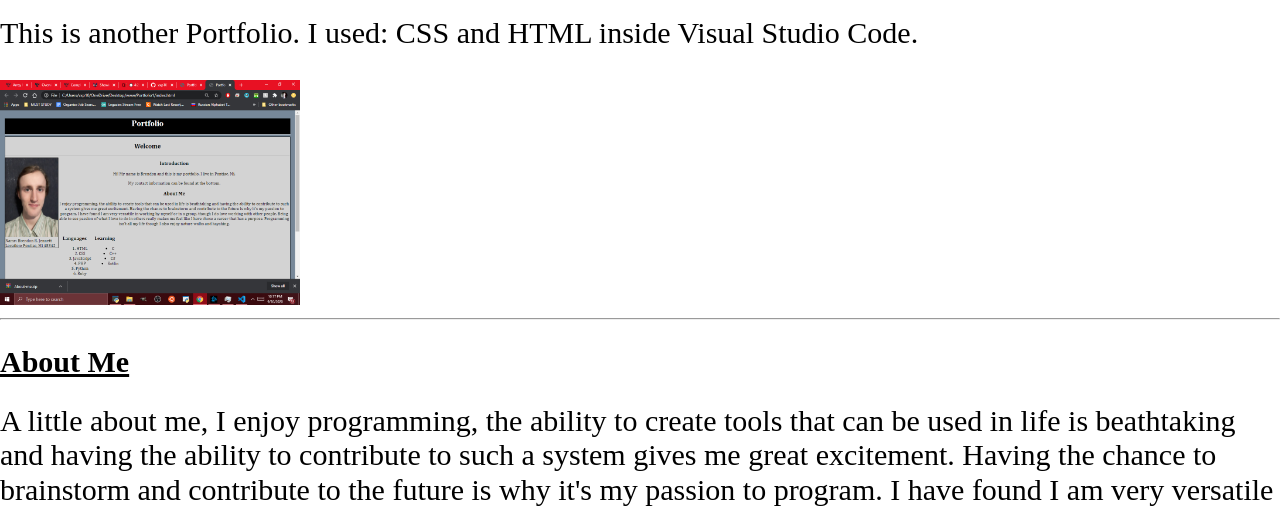
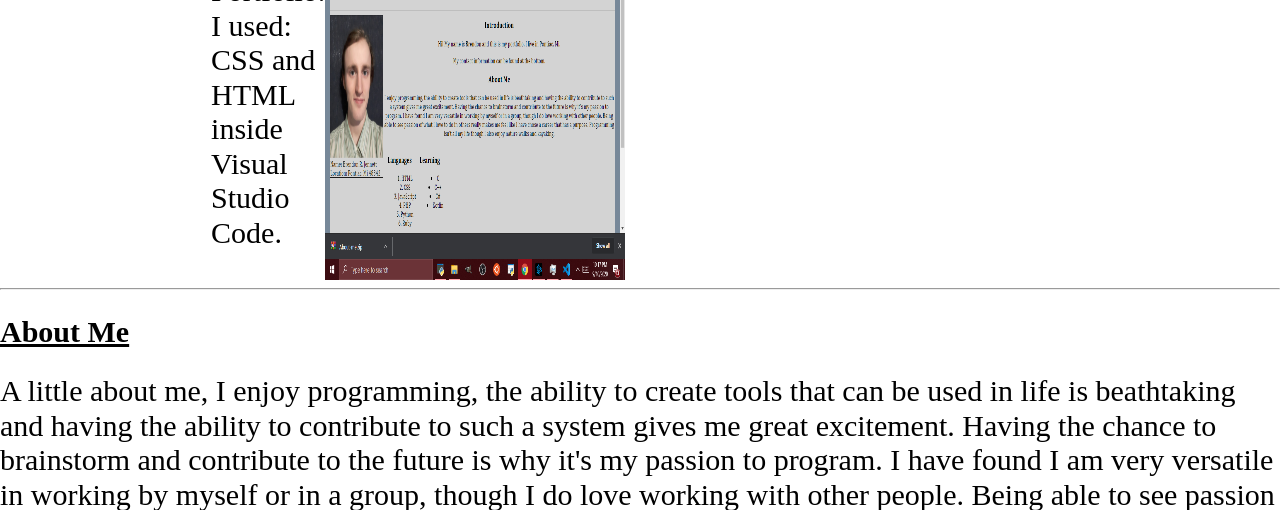
Before and after one commit to vxp101/Portfolio2.0, a plain HTML site: page index.html in a window 1280 px wide. Shown: the part 623-1133 px from the top of the page. Drawn offline with nearby package versions, Linux system fonts and the light colour scheme.

Commit message:
Added to HTML

```diff
--- a/index.html
+++ b/index.html
@@ -35,13 +35,13 @@
 		</div>
 	</section>
 	<hr>
-	<section>
+	<section class='project'>
 		<h2 class="item start">Projects</h2>
 		<div class="project">
 			<a class="item" href="https://github.com/vxp101/First-Portfolio">My First Portfolio</a>
 			<p class="item">This is another Portfolio.
 				I used: CSS and HTML inside Visual Studio Code.</p>
-			<img src="OriginalPortfolio.png" alt="Original Portfolio Picture">
+			<img id="port" src="OriginalPortfolio.png" alt="Original Portfolio Picture">
 		</div>
 
 	</section>
--- a/style.css
+++ b/style.css
@@ -1,3 +1,4 @@
+
 #home{
   display: flex;
   flex-direction: column;
@@ -34,6 +35,9 @@ line-height: 20px;
 #introp{
   line-height: 50px;
 }
+
+
+
 #menu{
   padding: 0;
   display: flex;
@@ -75,6 +79,11 @@ form {
   font-size: 20px;
 }
 @media all and (min-width: 700px){
+
+
+  .project {
+    display: flex;
+    width: 100px;  }
   #menu{
     padding:0;
     padding-right: 10px;
```
